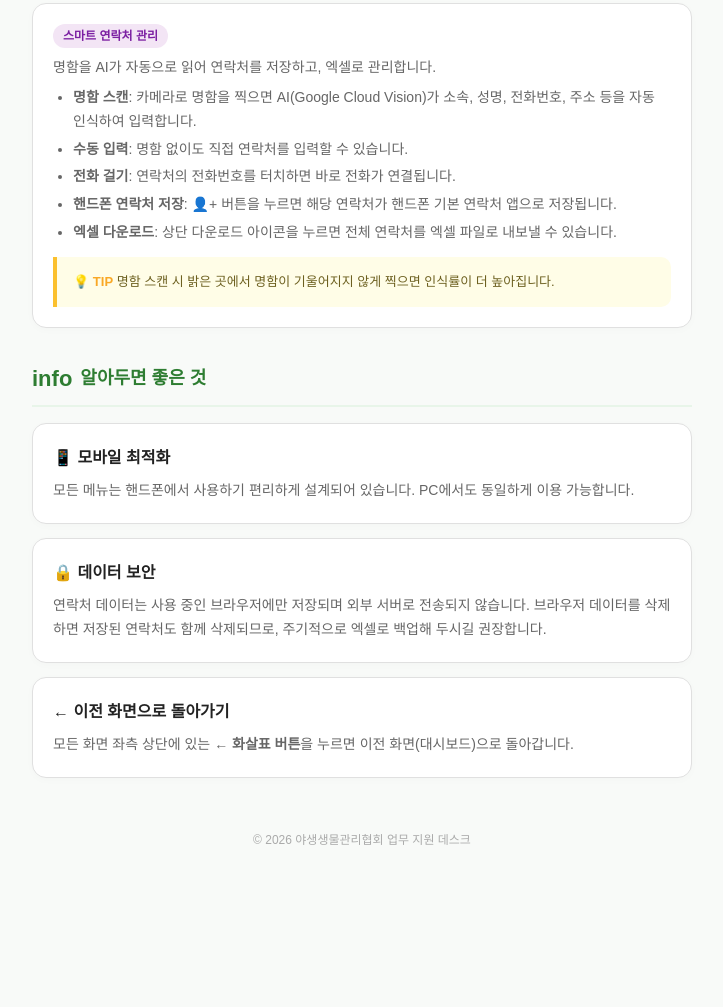
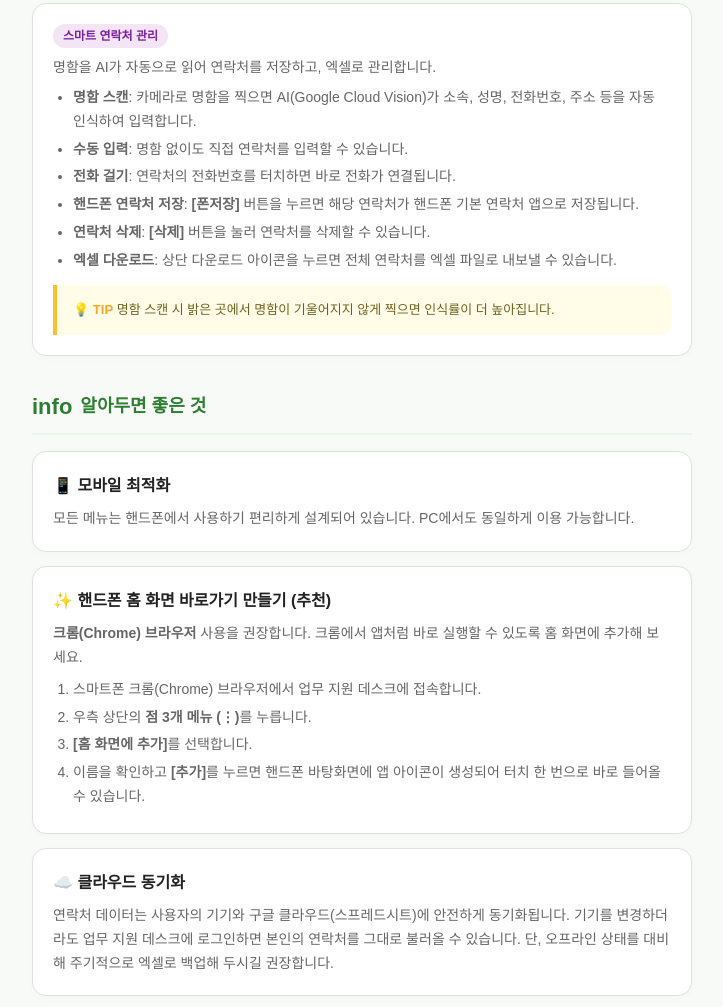
Before and after one commit to yongtae999/task-asssistant, a plain HTML site: page manual.html in a window 1280 px wide. Shown: the part 1292-2299 px from the top of the page, without its empty margins (278-1001 px from the left). Before the commit the page ends 2242 px from the top, so only its background shows below. Drawn offline with nearby package versions, Linux system fonts and the light colour scheme; some icons are missing; a web font is replaced by a local one.

Commit message:
docs: 사용설명서 업데이트 (클라우드 동기화 및 홈화면 바로가기 추가)

```diff
--- a/manual.html
+++ b/manual.html
@@ -209,7 +209,8 @@
                     <li><strong>명함 스캔</strong>: 카메라로 명함을 찍으면 AI(Google Cloud Vision)가 소속, 성명, 전화번호, 주소 등을 자동 인식하여 입력합니다.</li>
                     <li><strong>수동 입력</strong>: 명함 없이도 직접 연락처를 입력할 수 있습니다.</li>
                     <li><strong>전화 걸기</strong>: 연락처의 전화번호를 터치하면 바로 전화가 연결됩니다.</li>
-                    <li><strong>핸드폰 연락처 저장</strong>: 👤+ 버튼을 누르면 해당 연락처가 핸드폰 기본 연락처 앱으로 저장됩니다.</li>
+                    <li><strong>핸드폰 연락처 저장</strong>: <strong>[폰저장]</strong> 버튼을 누르면 해당 연락처가 핸드폰 기본 연락처 앱으로 저장됩니다.</li>
+                    <li><strong>연락처 삭제</strong>: <strong>[삭제]</strong> 버튼을 눌러 연락처를 삭제할 수 있습니다.</li>
                     <li><strong>엑셀 다운로드</strong>: 상단 다운로드 아이콘을 누르면 전체 연락처를 엑셀 파일로 내보낼 수 있습니다.</li>
                 </ul>
                 <div class="tip">
@@ -229,8 +230,18 @@
                 <p>모든 메뉴는 핸드폰에서 사용하기 편리하게 설계되어 있습니다. PC에서도 동일하게 이용 가능합니다.</p>
             </div>
             <div class="card">
-                <h4>🔒 데이터 보안</h4>
-                <p>연락처 데이터는 사용 중인 브라우저에만 저장되며 외부 서버로 전송되지 않습니다. 브라우저 데이터를 삭제하면 저장된 연락처도 함께 삭제되므로, 주기적으로 엑셀로 백업해 두시길 권장합니다.</p>
+                <h4>✨ 핸드폰 홈 화면 바로가기 만들기 (추천)</h4>
+                <p><strong>크롬(Chrome) 브라우저</strong> 사용을 권장합니다. 크롬에서 앱처럼 바로 실행할 수 있도록 홈 화면에 추가해 보세요.</p>
+                <ol style="padding-left: 20px; margin-top: 8px; font-size: 14px; color: var(--muted); line-height: 1.7;">
+                    <li style="margin-bottom: 4px;">스마트폰 크롬(Chrome) 브라우저에서 업무 지원 데스크에 접속합니다.</li>
+                    <li style="margin-bottom: 4px;">우측 상단의 <strong>점 3개 메뉴 (⋮)</strong>를 누릅니다.</li>
+                    <li style="margin-bottom: 4px;"><strong>[홈 화면에 추가]</strong>를 선택합니다.</li>
+                    <li style="margin-bottom: 4px;">이름을 확인하고 <strong>[추가]</strong>를 누르면 핸드폰 바탕화면에 앱 아이콘이 생성되어 터치 한 번으로 바로 들어올 수 있습니다.</li>
+                </ol>
+            </div>
+            <div class="card">
+                <h4>☁️ 클라우드 동기화</h4>
+                <p>연락처 데이터는 사용자의 기기와 구글 클라우드(스프레드시트)에 안전하게 동기화됩니다. 기기를 변경하더라도 업무 지원 데스크에 로그인하면 본인의 연락처를 그대로 불러올 수 있습니다. 단, 오프라인 상태를 대비해 주기적으로 엑셀로 백업해 두시길 권장합니다.</p>
             </div>
             <div class="card">
                 <h4>← 이전 화면으로 돌아가기</h4>
```
